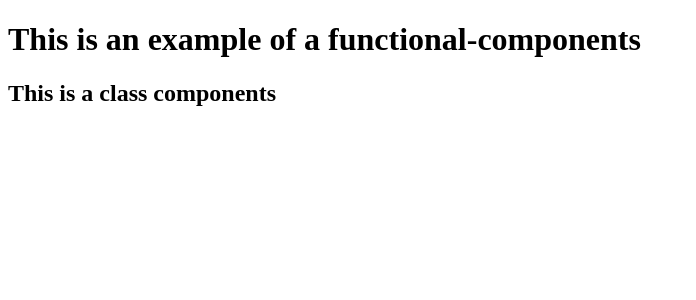
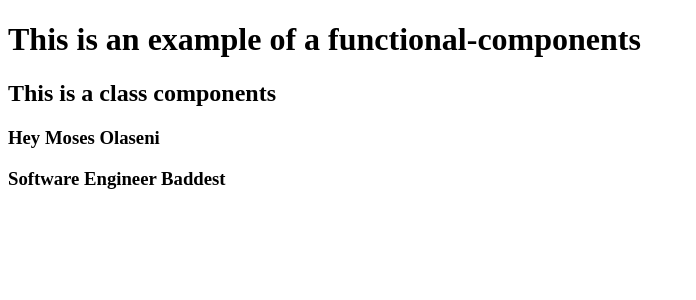
Before and after one commit to Ajdev11/reactRefs_ErrorBoundaries, a React (Create React App) app: page / in a window 1280 px wide. Shown: the top 300 px of the page, without its empty margins (0-696 px from the left). Built offline with nearby package versions, Linux system fonts and the light colour scheme.

Commit message:
props and destructures in functional and class components

```diff
--- a/src/App.js
+++ b/src/App.js
@@ -1,8 +1,8 @@
 import React, { Component } from 'react';
 import FunctionalApp from './Components/type of components';
 import ClassComponents from './Components/classcomp';
-
-
+import Hello from './Components/props';
+import ClassProps from './Components/propsclass';
 
 
 class App extends Component {
@@ -12,6 +12,8 @@ class App extends Component {
             <>
             <FunctionalApp />
             <ClassComponents />
+            <Hello name = "Moses" otherNames = "Olaseni" />
+            <ClassProps aka = "Engineer" alias ="Baddest" />
             </>
         );
     }
--- /dev/null
+++ b/src/Components/props.jsx
@@ -0,0 +1,16 @@
+//props are properties that rae passed from the parent to the children
+//they are optional input a components can accept and it can work dynamically
+//we specify an attribute an asiign a value
+//examples below
+import React from "react";
+//lets destructure this props then we have;
+const Hello = (props) => {
+    const {name, otherNames} = props
+    return (
+        <>
+       <h3>Hey {name} {otherNames}</h3>
+        </>
+     );
+}
+
+export default Hello;
--- /dev/null
+++ b/src/Components/propsclass.jsx
@@ -0,0 +1,16 @@
+import React, { Component } from 'react';
+
+class ClassProps extends Component {
+    state = {  }
+    render() {
+        //lets destructure props in this class components
+        const {aka, alias} = this.props
+        return (
+            <>
+            <h3>Software {aka} {alias}</h3>
+             </>
+        );
+    }
+}
+
+export default ClassProps;
```
Also changed, not shown: src/Components/state.jsx (added).
